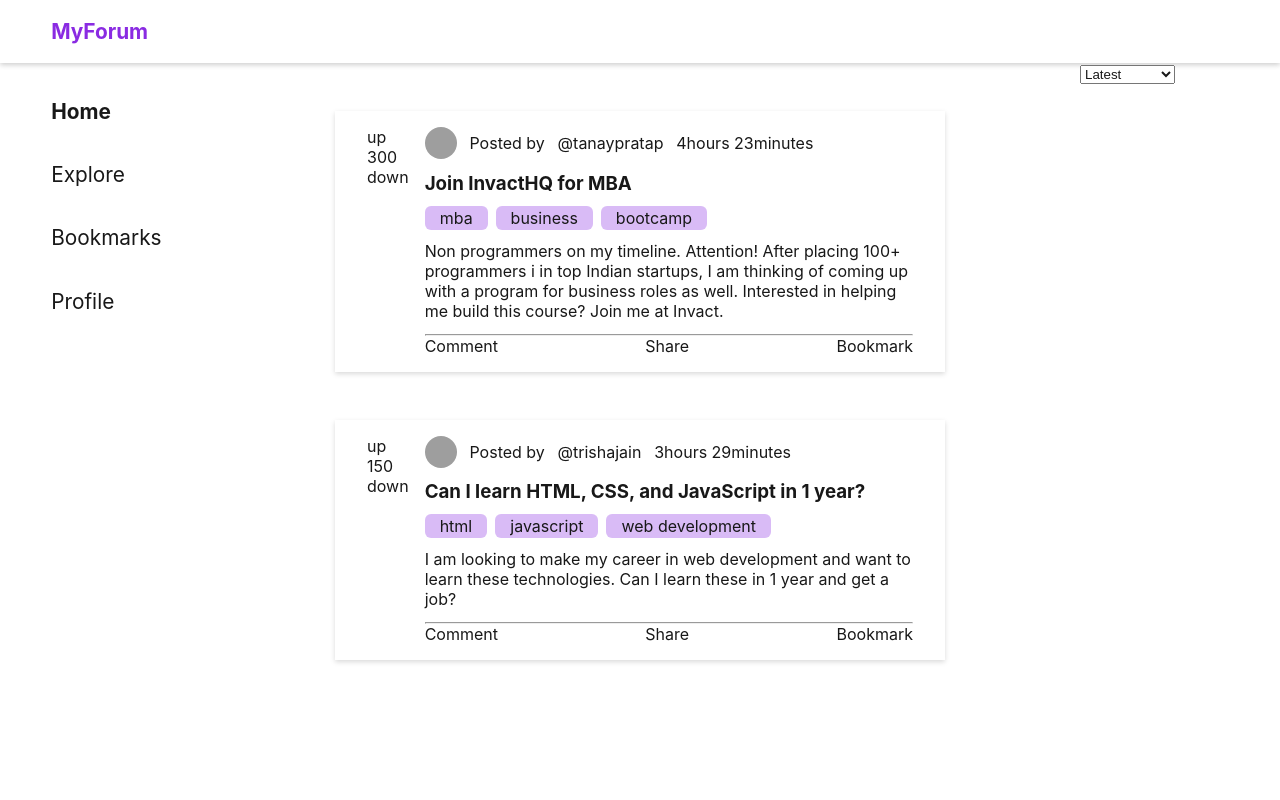
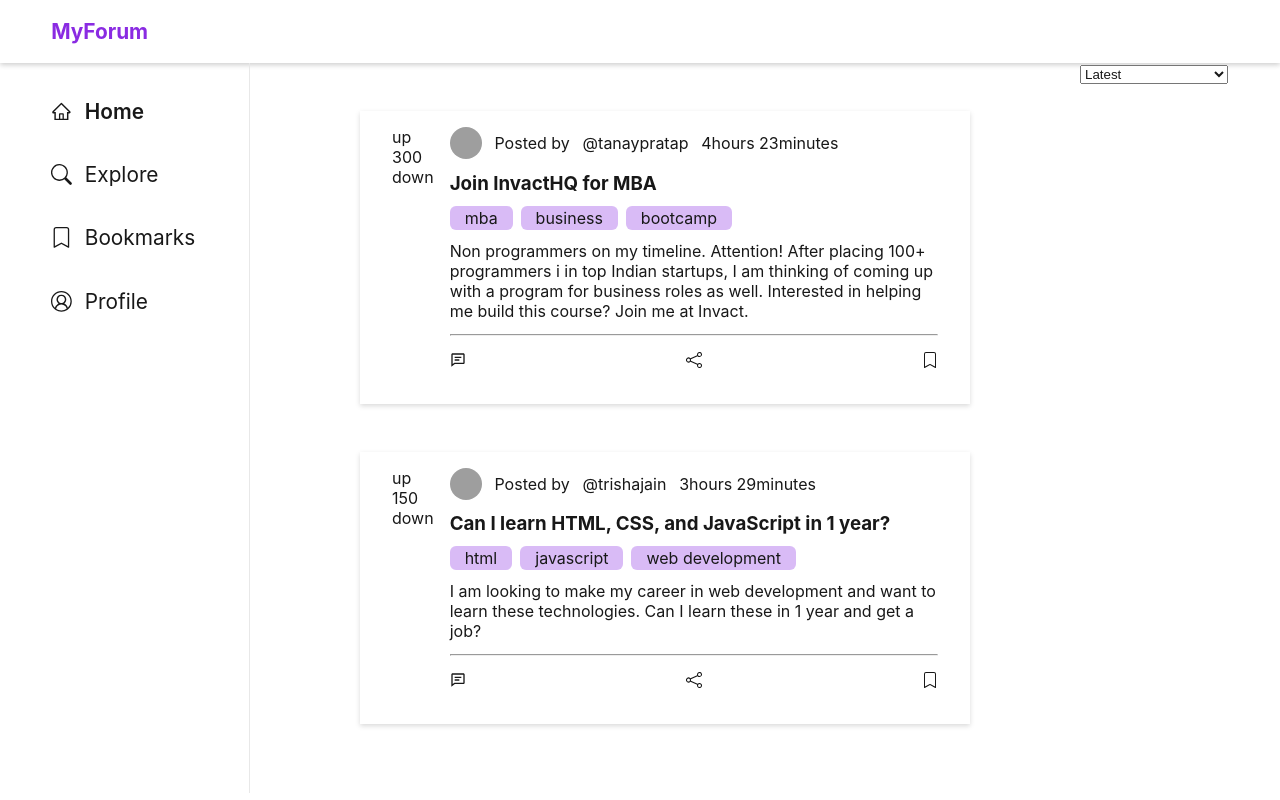
Before and after one commit to prachi-sahu-codes/mcr4, a React (Create React App) app: page / in a window 1280 px wide. Built offline with nearby package versions, Linux system fonts and the light colour scheme; grey boxes are pictures that could not be loaded.

Commit message:
feat: functionality complete

```diff
--- a/src/App.css
+++ b/src/App.css
@@ -21,12 +21,13 @@
 }
 
 .sidebar {
-  width: 200px;
+  width: 250px;
   padding: 1rem 2rem;
   display: flex;
   flex-direction: column;
   height: calc(100vh - 70px);
   overflow: hidden;
+  border-right: 1px solid rgb(232, 232, 232);
 }
 
 .navigation {
@@ -55,7 +56,7 @@
 
 .main-content {
   padding: 0 1rem;
-  width: calc(100vw - 400px);
+  width: calc(100vw - 450px);
   height: calc(100vh - 70px);
   overflow-y: scroll;
 }
@@ -66,6 +67,14 @@
 
 .postcard {
   display: flex;
+  max-width: 610px;
+  list-style: none;
+  padding: 1rem 2rem;
+  margin: 3rem auto;
+  box-shadow: 0 2px 5px rgb(218, 218, 218);
+}
+
+.comment-card {
   max-width: 610px;
   list-style: none;
   padding: 1rem 2rem;
@@ -89,7 +98,16 @@
   padding: 0.8rem 0;
 }
 
+.post-comment {
+  padding: 0.8rem 0 0 3rem;
+}
+
 .card-action {
   display: flex;
   justify-content: space-between;
+  padding: 1rem 0;
 }
+
+.list-post {
+  list-style: none;
+}
--- a/src/App.js
+++ b/src/App.js
@@ -15,7 +15,7 @@ function App() {
         <LeftSidebar />
         <Routes>
           <Route path="/" element={<Home />} />
-          <Route path="/post/:postId" element={<PostDetail />} />
+          <Route path="/posts/:postId" element={<PostDetail />} />
         </Routes>
         <SortBar />
       </div>
--- /dev/null
+++ b/src/component/Card.js
@@ -0,0 +1,101 @@
+import React from "react";
+import { BsBookmark, BsFillBookmarkFill, BsShare } from "react-icons/bs";
+import { BiCommentDetail } from "react-icons/bi";
+import { AiOutlineHeart } from "react-icons/ai";
+
+import { useNavigate } from "react-router";
+import { useData } from "../context/DataContext";
+
+export const Card = ({ item, noDetail }) => {
+  const { getTime, dispatch } = useData();
+  const navigate = useNavigate();
+
+  const calcVotes = (upvotes, downvotes) => {
+    return upvotes - downvotes;
+  };
+
+  return (
+    <div>
+      <div className="postcard">
+        <div className="vote-box">
+          <div
+            onClick={() => dispatch({ type: "UPVOTE", payload: item.postId })}
+          >
+            up
+          </div>
+          <div>{calcVotes(item.upvotes, item.downvotes)}</div>
+          <div
+            onClick={() => dispatch({ type: "DOWNVOTE", payload: item.postId })}
+          >
+            down
+          </div>
+        </div>
+        <div>
+          <div className="flex">
+            <img src={item.picUrl} alt="avatar" className="post-avatar" />
+            <div className="flex">
+              Posted by <span>@{item.username}</span>
+              <span>{getTime(item.createdAt)}</span>
+            </div>
+          </div>
+          <h3 className="post-head">{item.post}</h3>
+          <p>
+            {item.tags.map((tag, index) => (
+              <span key={index} className="tags">
+                {tag}
+              </span>
+            ))}
+          </p>
+          <p className="post-content">{item.postDescription}</p>
+          <hr />
+          <div className="card-action">
+            <div>
+              <BiCommentDetail />
+            </div>
+            <div onClick={() => navigate(`/posts/${item.postId}`)}>
+              <BsShare />
+            </div>
+            <div
+              onClick={() =>
+                dispatch({ type: "BOOKMARK", payload: item.postId })
+              }
+            >
+              {item.isBookmarked ? <BsFillBookmarkFill /> : <BsBookmark />}
+            </div>
+          </div>
+        </div>
+      </div>
+      {noDetail &&
+        item?.comments?.map((comm, index) => (
+          <li className="comment-card" key={index}>
+            <div className="flex">
+              <img src={comm.picUrl} alt="avatar" className="post-avatar" />
+              <div>
+                <div className="flex">
+                  Posted by <span>@{comm.username}</span>
+                  <span>{getTime(comm.createdAt)}</span>
+                </div>
+                <div>Replying to @{item.username}</div>
+              </div>
+            </div>
+            <div className="post-comment">
+              <p className="post-content">{comm.comment}</p>
+              <hr />
+              <div className="card-action">
+                <div>
+                  <AiOutlineHeart />
+                </div>
+                <div>
+                  <BiCommentDetail />
+                </div>
+                <div>
+                  {" "}
+                  <BsShare />
+                </div>
+              </div>
+            </div>
+          </li>
+        ))}
+    </div>
+  );
+};
--- a/src/component/LeftSidebar.js
+++ b/src/component/LeftSidebar.js
@@ -1,20 +1,32 @@
 import React from "react";
 import { NavLink } from "react-router-dom";
+import { AiOutlineHome } from "react-icons/ai";
+import { BsSearch, BsBookmark } from "react-icons/bs";
+import { VscAccount } from "react-icons/vsc";
 
 const getActiveStyle = ({ isActive }) => ({
-  fontWeight: isActive ? "700" : "600",
+  fontWeight: isActive ? "600" : "400",
   color: "#181818",
 });
 
 export const LeftSidebar = () => {
   return (
     <div className="sidebar">
-      <NavLink to="/" className="app-title" style={getActiveStyle}>
-        Home
+      <NavLink to="/" className="app-title flex" style={getActiveStyle}>
+        <AiOutlineHome /> Home
       </NavLink>
-      <NavLink className="app-title links">Explore</NavLink>
-      <NavLink className="app-title links">Bookmarks</NavLink>
-      <NavLink className="app-title links">Profile</NavLink>
+      <NavLink className="app-title links flex">
+        <BsSearch />
+        Explore
+      </NavLink>
+      <NavLink className="app-title links flex">
+        <BsBookmark />
+        Bookmarks
+      </NavLink>
+      <NavLink className="app-title links flex">
+        <VscAccount />
+        Profile
+      </NavLink>
     </div>
   );
 };
--- a/src/component/SortBar.js
+++ b/src/component/SortBar.js
@@ -8,6 +8,9 @@ export const SortBar = () => {
       <select
         onChange={(e) => dispatch({ type: "SORT", payload: e.target.value })}
       >
+        <option value={""} disabled>
+          Select Sort Options...
+        </option>
         <option value={"latest"}>Latest</option>
         <option value={"upvote"}>Most upvote</option>
       </select>
--- a/src/context/DataContext.js
+++ b/src/context/DataContext.js
@@ -21,21 +21,62 @@ export const DataProvider = ({ children }) => {
   const reducerFunction = (state, action) => {
     switch (action.type) {
       case "SORT":
-        if (action.payload === "latest") {
-          const sortedData = state.data.posts.sort(
+        if (action.payload === state.sortBy) {
+          const newSortedData = [...state.sortedData].sort(
             (a, b) => getTime(a.createdAt) - getTime(b.createdAt)
           );
-
-          return { ...state, data: sortedData, sortBy: action.payload };
-        } else if (action.payload === "upvote") {
-          const sortedData = state.data.posts.sort(
+          console.log(newSortedData);
+          return {
+            ...state,
+            sortedData: newSortedData,
+            sortBy: action.payload,
+          };
+        } else if (action.payload === state.sortBy) {
+          const newSortedData = state.sortedData.sort(
             (a, b) => b.upvotes - b.downvotes - (a.upvotes - a.downvotes)
           );
 
-          return { ...state, data: sortedData, sortBy: action.payload };
+          return {
+            ...state,
+            sortedData: newSortedData,
+            sortBy: action.payload,
+          };
         } else {
           return state;
         }
+
+      case "UPVOTE":
+        const newUpvoteData = state.sortedData.map((post) =>
+          post.postId === action.payload
+            ? { ...post, upvotes: post.upvotes + 1 }
+            : post
+        );
+
+        return {
+          ...state,
+          sortedData: newUpvoteData,
+        };
+      case "DOWNVOTE":
+        const newDownvoteData = state.sortedData.map((post) =>
+          post.postId === action.payload
+            ? {
+                ...post,
+                downvotes: post.downvotes + 1,
+              }
+            : post
+        );
+        return {
+          ...state,
+          sortedData: newDownvoteData,
+        };
+
+      case "BOOKMARK":
+        const bookmarkData = state.sortedData.map((post) =>
+          post.postId === action.payload
+            ? { ...post, isBookmarked: !post.isBookmarked }
+            : post
+        );
+        return { ...state, sortedData: bookmarkData };
 
       default:
         console.log("Something is wrong");
@@ -45,7 +86,8 @@ export const DataProvider = ({ children }) => {
 
   const [state, dispatch] = useReducer(reducerFunction, {
     data: forumData,
-    sortBy: "latest",
+    sortedData: forumData.posts,
+    sortBy: "",
   });
   return (
     <DataContext.Provider value={{ state, dispatch, getTime }}>
--- a/src/pages/home/Home.js
+++ b/src/pages/home/Home.js
@@ -1,51 +1,16 @@
 import React from "react";
 import { useData } from "../../context/DataContext";
+import { Card } from "../../component/Card";
 
 export const Home = () => {
-  const { getTime, state } = useData();
-
-  const calcVotes = (upvotes, downvotes) => {
-    if (upvotes - downvotes >= 0) {
-      return upvotes - downvotes;
-    } else {
-      return downvotes - upvotes;
-    }
-  };
+  const { state } = useData();
 
   return (
     <div className="wholePost">
       <ul className="main-content">
-        {state.data?.posts?.map((item) => (
-          <li key={item.postId} className="postcard">
-            <div className="vote-box">
-              <div>up</div>
-              <div>{calcVotes(item.upvotes, item.downvotes)}</div>
-              <div>down</div>
-            </div>
-            <div>
-              <div className="flex">
-                <img src={item.picUrl} alt="avatar" className="post-avatar" />
-                <div className="flex">
-                  Posted by <span>@{item.username}</span>
-                  <span>{getTime(item.createdAt)}</span>
-                </div>
-              </div>
-              <h3 className="post-head">{item.post}</h3>
-              <p>
-                {item.tags.map((tag, index) => (
-                  <span key={index} className="tags">
-                    {tag}
-                  </span>
-                ))}
-              </p>
-              <p className="post-content">{item.postDescription}</p>
-              <hr />
-              <div className="card-action">
-                <div>Comment</div>
-                <div>Share</div>
-                <div>Bookmark</div>
-              </div>
-            </div>
+        {state?.sortedData?.map((item) => (
+          <li key={item.postId} className="list-post">
+            <Card item={item} />
           </li>
         ))}
       </ul>
--- a/src/pages/postDetail/PostDetail.js
+++ b/src/pages/postDetail/PostDetail.js
@@ -1,5 +1,16 @@
 import React from "react";
+import { useParams } from "react-router";
+import { useData } from "../../context/DataContext";
+import { Card } from "../../component/Card";
 
 export const PostDetail = () => {
-  return <div>PostDetail</div>;
+  const { postId } = useParams();
+  const { state } = useData();
+  const findItem = state.sortedData.find((post) => post.postId === postId);
+  console.log(findItem);
+  return (
+    <div className="main-content">
+      <Card item={findItem} noDetail />
+    </div>
+  );
 };
```
